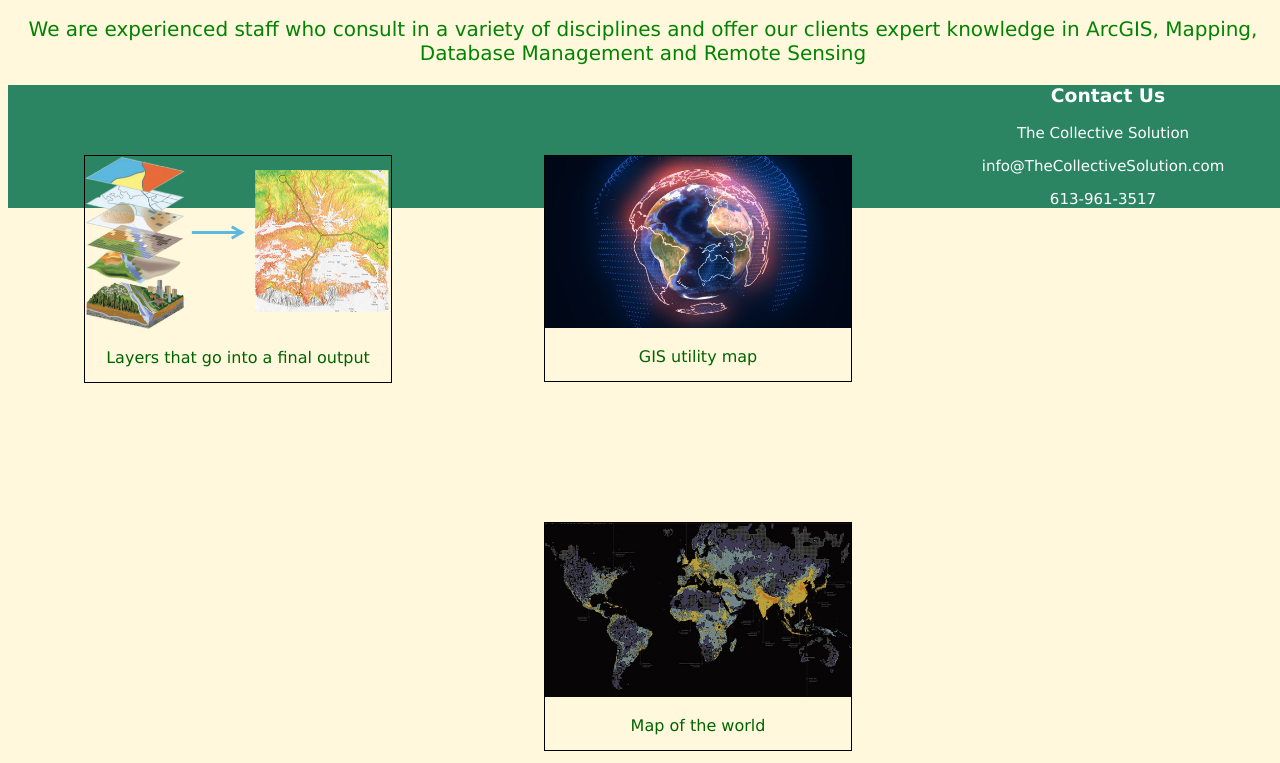
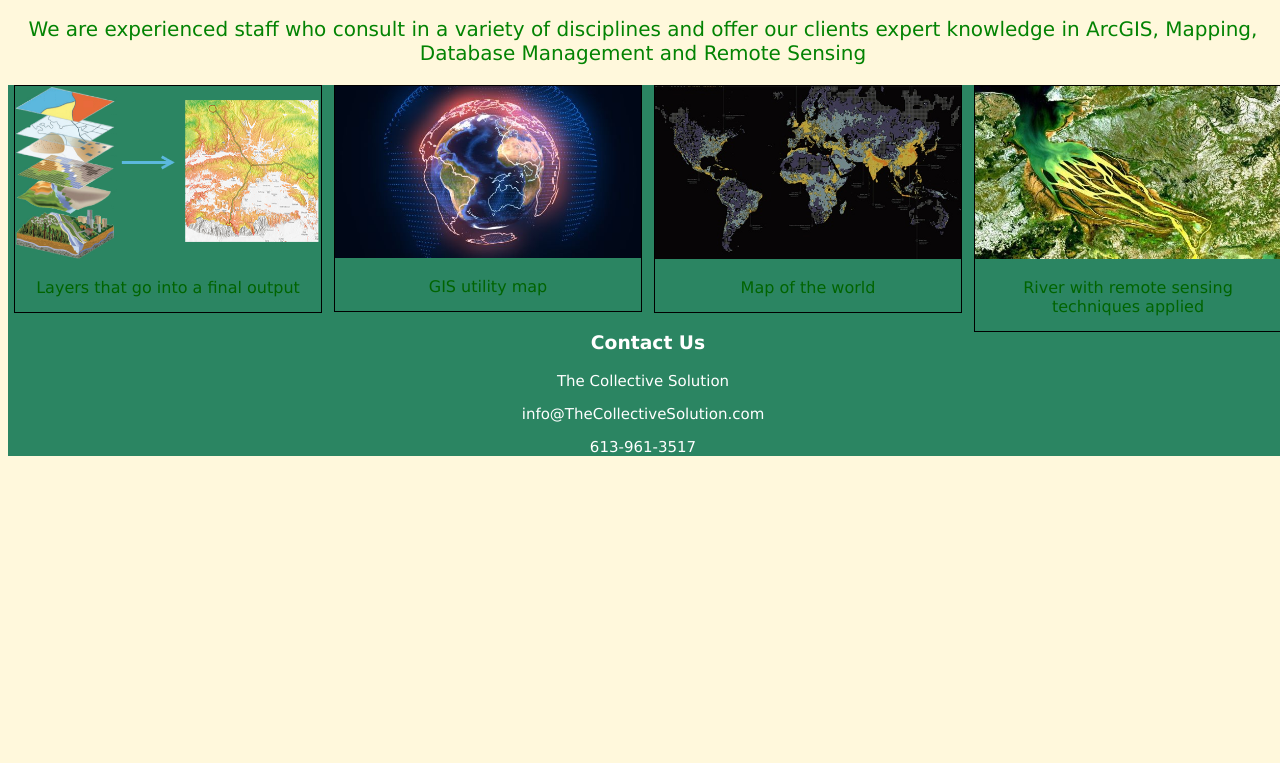
Before and after one commit to JustinBrassard88/a3web, a plain HTML site: page index.html in a window 1280 px wide. Shown: the part 1057-1820 px from the top of the page. After the commit the page ends 1528 px from the top, so only its background shows below. Drawn offline with Linux system fonts and the light colour scheme.

Commit message:
index fix 3

```diff
--- a/css/a3web.css
+++ b/css/a3web.css
@@ -246,7 +246,6 @@ button {
 .planstext{
 color: black;
 font-size: 18px;
-
 }
 
 .plansheading {
@@ -408,7 +407,6 @@ font-family: Verdana;
 } */
 
 .media {
-  margin: 70px;
   padding: 0 6px;
   width: 25%;
   float:left;
```
Also changed, not shown: index.html (+0 -3 lines).
